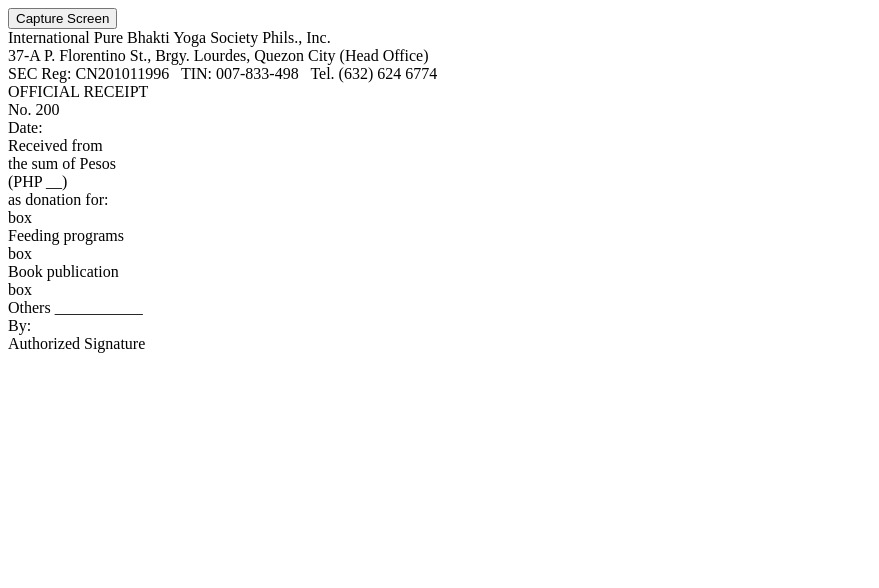
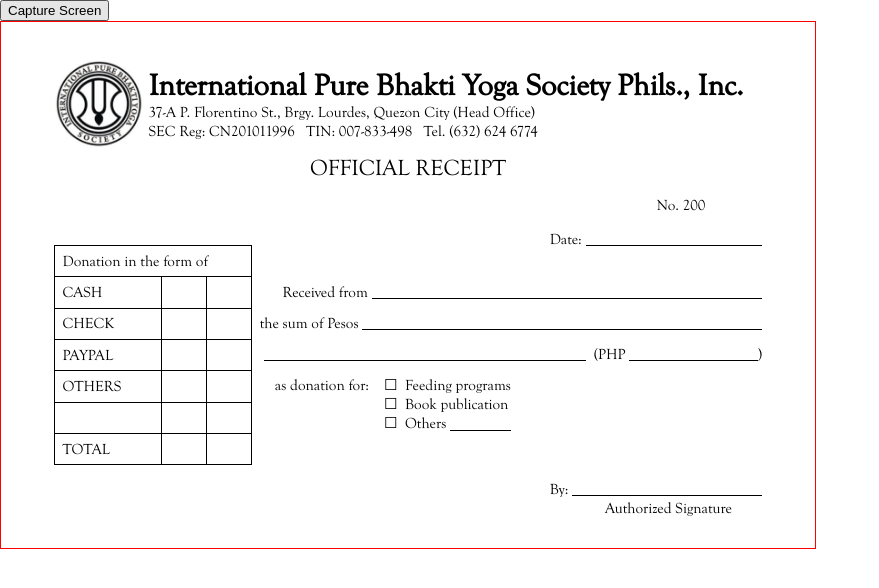
Before and after one commit to jadurani/pbys-receipts, an Angular app: page / in a window 1280 px wide. Shown: the top 588 px of the page, without its empty margins (0-879 px from the left). Built offline with nearby package versions, Linux system fonts and the light colour scheme.

Commit message:
working so far

```diff
--- a/src/app/app.component.scss
+++ b/src/app/app.component.scss
@@ -0,0 +1,4 @@
+#content {
+  width: 215.9mm;
+  height: 279.4mm;
+}
--- a/src/app/app.component.ts
+++ b/src/app/app.component.ts
@@ -12,7 +12,10 @@
 
   captureScreen() {
     const data = document.getElementById('content');
-    html2canvas(data).then(canvas => {
+    const settings = {
+      scale: 2
+    };
+    html2canvas(data, settings).then(canvas => {
       const imgWidth = 215.9;
       const pageHeight = 279.4;
       const imgHeight = canvas.height * imgWidth / canvas.width;
@@ -21,7 +24,7 @@
       const contentDataURL = canvas.toDataURL('image/png');
       const pdf = new jspdf('p', 'mm', 'letter');
       const position = 0;
-      pdf.addImage(contentDataURL, 'PNG', 0, position, imgWidth, imgHeight);
+      pdf.addImage(contentDataURL, 'PNG', 2, position, imgWidth, imgHeight);
       pdf.save('rawr.pdf');
     });
   }
--- a/src/app/receipt/receipt.component.html
+++ b/src/app/receipt/receipt.component.html
@@ -1,90 +1,138 @@
+<div class="receipt-container">
   <!-- HEADER -->
+  <div class="flex">
+    <!-- LOGO -->
     <div>
-  <!-- LOGO -->
-  <div></div>
+      <img class="org-logo" src="assets/img/IPBYS_logo.jpg" />
+    </div>
     <!-- TEXT -->
-  <div>
+    <div class="page-header">
       <!-- TITLE -->
-    <div>
+      <div class="page-header__title">
         International Pure Bhakti Yoga Society Phils., Inc.
       </div>
-    <div>
+      <div class="page-header__subtitle">
         37-A P. Florentino St., Brgy. Lourdes, Quezon City (Head Office)
       </div>
-    <div>
+      <div class="page-header__subtitle">
         SEC Reg: CN201011996 &nbsp; TIN: 007-833-498 &nbsp; Tel. (632) 624 6774
       </div>
     </div>
   </div>
 
   <!-- DOC TITLE -->
-<div>
+  <div class="doc-title">
     OFFICIAL RECEIPT
   </div>
 
   <!-- RECEIPT NUMBER -->
-<div>
+  <div class="receipt-number">
     No. 200
   </div>
 
   <!-- DATE -->
-<div>
+  <div class="relative-container">
+    <div class="absolute-container absolute-right date-container flex">
       Date:
+      <p class="blank date-blank"></p>
+    </div>
   </div>
 
   <!-- BODY -->
-<div>
+  <div class="flex receipt-body">
     <!-- TABLE -->
-  <div></div>
+    <div class="table-container">
+      <table>
+        <tbody>
+          <tr>
+            <td colspan="3">
+              Donation in the form of
+            </td>
+          </tr>
+          <tr>
+            <td>CASH</td>
+            <td class="td-empty"></td>
+            <td class="td-empty"></td>
+          </tr>
+          <tr>
+            <td>CHECK</td>
+            <td class="td-empty"></td>
+            <td class="td-empty"></td>
+          </tr>
+          <tr>
+            <td>PAYPAL</td>
+            <td class="td-empty"></td>
+            <td class="td-empty"></td>
+          </tr>
+          <tr>
+            <td>OTHERS</td>
+            <td class="td-empty"></td>
+            <td class="td-empty"></td>
+          </tr>
+          <tr>
+            <td>&nbsp;</td>
+            <td class="td-empty"></td>
+            <td class="td-empty"></td>
+          </tr>
+          <tr>
+            <td>TOTAL</td>
+            <td class="td-empty"></td>
+            <td class="td-empty"></td>
+          </tr>
+        </tbody>
+      </table>
+    </div>
+
     <!-- TEXT -->
-  <div>
-    <div>
-      <div>
+    <div class="body-text-content">
+      <div class="flex">
+        <div class="body-text-content__text-1">
           Received from
         </div>
-      <!-- blank here -->
-      <div></div>
+        <p class="blank flex-1"></p>
       </div>
-    <div>
+      <div class="flex">
         <div>
           the sum of Pesos
         </div>
-      <!-- blank here -->
-      <div></div>
+        <p class="blank flex-1"></p>
       </div>
-    <div>
-      <!-- blank -->
-      <div></div>
-      <div>
-        (PHP <span>__</span>)
+      <div class="flex">
+        <p class="blank flex-1"></p>
+        <div class="flex body-text-content__text-2">
+          (PHP <p class="blank flex-1"></p>)
         </div>
       </div>
       <!-- as donation -->
+      <div class="flex donation-type-container">
+        <div class="flex-1 align-center">as donation for:</div>
         <div>
-      <div>as donation for:</div>
-      <div>
-        <div>
-          <div>box</div>
-          <div>Feeding programs</div>
+          <div class="flex">
+            <div class="flex-1 donation-type">Feeding programs</div>
           </div>
-        <div>
-          <div>box</div>
-          <div>Book publication</div>
+          <div class="flex">
+            <div class="flex-1 donation-type">Book publication</div>
           </div>
-        <div>
-          <div>box</div>
-          <div>Others ___________</div>
+          <div class="flex">
+            <div class="flex-1 donation-type flex">
+              Others <p class="blank flex-1"></p>
+            </div>
           </div>
         </div>
       </div>
     </div>
   </div>
 
-<div>
-  <div>
+  <div class="relative-container">
+    <div class="absolute-container absolute-right date-container">
+      <div class="flex">
         By:
+        <p class="blank flex-1"></p>
       </div>
-  <div>
+    </div>
+    <div class="absolute-container absolute-right auth-sig-text">
       Authorized Signature
     </div>
   </div>
+
+</div>
--- a/src/app/receipt/receipt.component.scss
+++ b/src/app/receipt/receipt.component.scss
@@ -0,0 +1,129 @@
+.receipt-container {
+  padding: 10mm 14mm;
+  border: 1px solid red;
+  font-size: 4mm;
+  width: inherit;
+  height: 139.7mm;
+}
+
+.flex {
+  display: flex;
+}
+
+.flex-1 {
+  flex: 1;
+}
+
+.align-center {
+  text-align: center;
+}
+
+.org-logo {
+  max-height: 24mm;
+  max-width: 24mm;
+}
+
+.page-header {
+  padding: 2mm 1mm;
+}
+
+.page-header__title {
+  font-size: 8mm;
+  font-weight: 600;
+}
+
+.page-header__subtitle {
+  font-size: 4mm;
+}
+
+.doc-title {
+  font-size: 6mm;
+  font-weight: 500;
+  text-align: center;
+}
+
+.receipt-number {
+  text-align: right;
+  padding-right: 15mm;
+  margin-top: 4mm;
+}
+
+.date-container {
+  width: 30%;
+  margin-top: 4mm;
+}
+
+.date-blank {
+  width: 90%;
+}
+
+.blank {
+  border-bottom: solid 1px black;
+  margin-left: 1mm;
+}
+
+.relative-container {
+  position: relative;
+}
+
+.absolute-container {
+  position: absolute;
+}
+
+.absolute-right {
+  right: 0;
+}
+
+.auth-sig-text {
+  bottom: -14mm;
+  right: 8mm;
+}
+
+.receipt-body {
+  margin-top: 8mm;
+}
+
+.body-text-content {
+  flex: 1;
+  margin-top: 10mm;
+  padding-left: 2mm;
+}
+
+.body-text-content__text-1 {
+  padding-left: 6mm;
+}
+
+.body-text-content__text-2 {
+  width: 35%;
+  padding-left: 2mm;
+}
+
+.table-container {
+  width: 28%;
+
+  table {
+    border-collapse: collapse;
+    width: 100%;
+  }
+
+  table td {
+    border: .5px solid #000;
+  }
+
+  td {
+    padding: 1.5mm 2mm;
+  }
+
+  .td-empty {
+    width: 12mm;
+  }
+}
+
+.donation-type-container {
+  width: 50%;
+}
+
+.donation-type::before {
+  content: '\2610';
+  padding-right: 2mm;
+}
--- a/src/styles.scss
+++ b/src/styles.scss
@@ -1 +1,28 @@
-/* You can add global styles to this file, and also import other style files */
+@font-face {
+  font-family: 'Goudy Old Style';
+  src: url(assets/fonts/goudy-old-style.ttf) format('truetype');
+}
+
+/* BASE */
+html, body {
+  font-family: 'Goudy Old Style';
+  font-size: 14px;
+  font-weight: 400;
+
+  height: 100%;
+  width: 100%;
+
+  margin: 0;
+  padding: 0;
+
+  -moz-osx-font-smoothing: grayscale;
+   -webkit-font-smoothing: antialiased;
+}
+
+*,
+*:before,
+*:after {
+  -webkit-box-sizing: border-box;
+     -moz-box-sizing: border-box;
+          box-sizing: border-box;
+}
```
Also changed, not shown: src/assets/fonts/goudy-old-style.ttf (added), src/assets/img/IPBYS_logo.jpg (renamed from src/assets/IPBYS_logo.jpg). Lines whose indentation alone changed are shown as unchanged.
